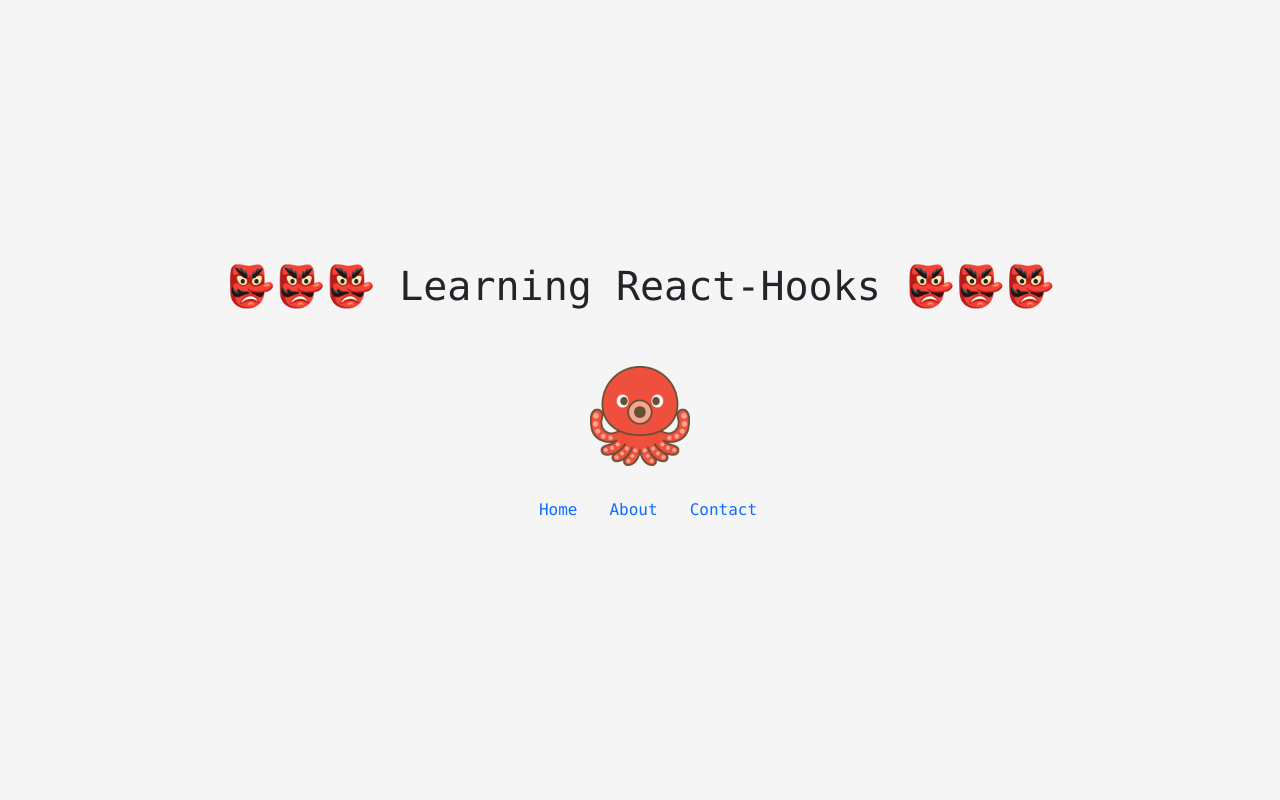
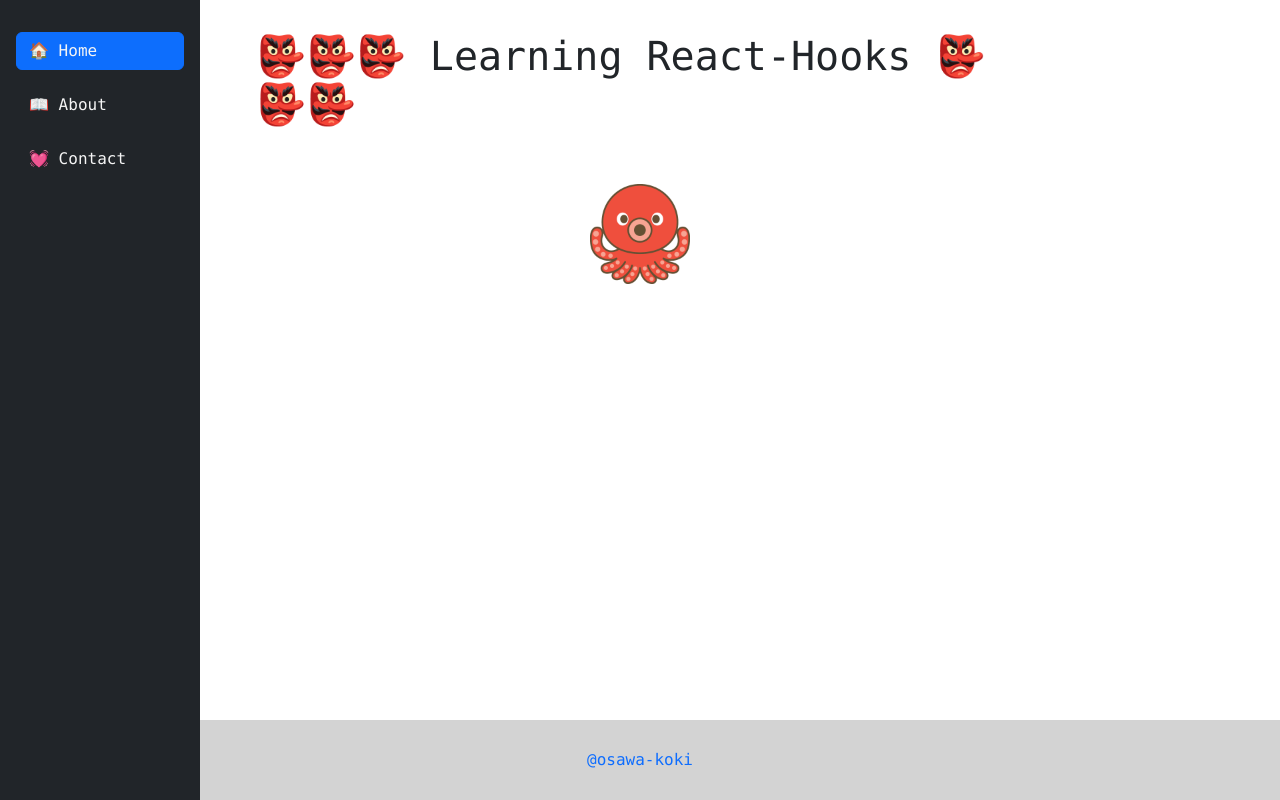
Before and after one commit to osawa-koki/learning-react-hooks, a Next.js app: page / in a window 1280 px wide. Built offline with nearby package versions, Linux system fonts and the light colour scheme.

Commit message:
スタイルの調整。

```diff
--- a/pages/_app.tsx
+++ b/pages/_app.tsx
@@ -5,10 +5,6 @@ import 'bootstrap/dist/css/bootstrap.min.css'
 
 import '../styles/style.scss'
 import '../styles/menu.scss'
-
-import '../styles/index.scss'
-import '../styles/about.scss'
-import '../styles/contact.scss'
 
 import Head from 'next/head'
 
--- a/pages/index.tsx
+++ b/pages/index.tsx
@@ -1,24 +1,13 @@
 import React from 'react'
-import Link from 'next/link'
 import Layout from '../components/Layout'
-import pages from '../pages'
 import setting from '../setting'
 
 export default function Home (): JSX.Element {
   return (
-    <Layout menu={false} footer={false}>
-      <div id="Index">
+    <Layout>
+      <div id='Index' className='d-flex flex-column align-items-center'>
         <h1>{setting.title}</h1>
-        <img id="Logo" src={`${setting.basePath}/tako.png`} alt="Logo" />
-        <div id="IndexLink">
-          {pages.map((page, index: number) => {
-            return (
-              <Link key={index} href={page.path}>
-                {page.name}
-              </Link>
-            )
-          })}
-        </div>
+        <img id='Logo' className='mt-5' style={{ width: '50%', maxWidth: '100px' }} src={`${setting.basePath}/tako.png`} alt="Logo" />
       </div>
     </Layout>
   )
--- a/styles/index.scss
+++ /dev/null
@@ -1,31 +0,0 @@
-#Index {
-  display: flex;
-  flex-direction: column;
-  align-items: center;
-  justify-content: center;
-  height: 100vh;
-  width: 100vw;
-  background-color: #f5f5f5;
-  #Logo {
-    width: 100px;
-    height: 100px;
-    margin-top: 3rem;
-  }
-  #IndexLink {
-    margin-top: 1rem;
-    display: flex;
-    a {
-      color: #0e6dfe;
-      text-decoration: none;
-      margin: 1rem;
-      &:last-child {
-        margin-right: 0;
-        padding-right: 0;
-        border-right: none;
-      }
-      &:hover {
-        text-decoration: underline;
-      }
-    }
-  }
-}
--- a/styles/styles.scss
+++ /dev/null
@@ -1,56 +0,0 @@
-@import '../node_modules/bootstrap/scss/bootstrap';
-
-* {
-  margin: 0;
-  padding: 0;
-  font-family: 'Consolas', 'Segoe UI', Tahoma, Geneva, Verdana, sans-serif;
-}
-
-header {
-  position: fixed;
-  top: 0;
-  left: 0;
-  right: 0;
-  max-width: 1500px;
-  margin: 0 auto;
-  padding: 1rem;
-  background-color: rgba(white, 0.99);
-  box-shadow: 0 0 10px rgba(0, 0, 0, 0.1);
-  height: 70px;
-}
-
-$main_vertical_margin: 16; // px
-$footer_height: 5; // rem
-
-main {
-  margin: #{$main_vertical_margin}px 0;
-  padding: 1rem;
-  @include media-breakpoint-up(xl) {
-    margin-left: auto;
-    margin-right: auto;
-    max-width: 800px;
-    min-height: calc(
-      100vh - #{$main_vertical_margin * 2}px - #{$footer_height}rem
-    );
-  }
-}
-
-footer {
-  display: flex;
-  justify-content: center;
-  align-items: center;
-  height: #{$footer_height}rem;
-  background-color: lightgray;
-  a {
-    color: #0e6dfe;
-    text-decoration: none;
-    &:last-child {
-      margin-right: 0;
-      padding-right: 0;
-      border-right: none;
-    }
-    &:hover {
-      text-decoration: underline;
-    }
-  }
-}
```
Also changed, not shown: styles/about.scss (deleted), styles/contact.scss (deleted).
